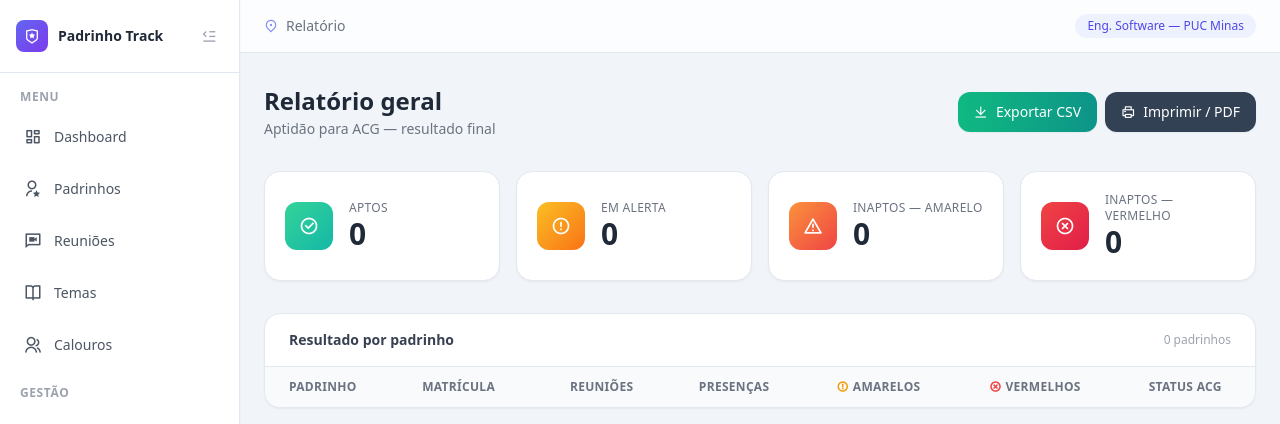
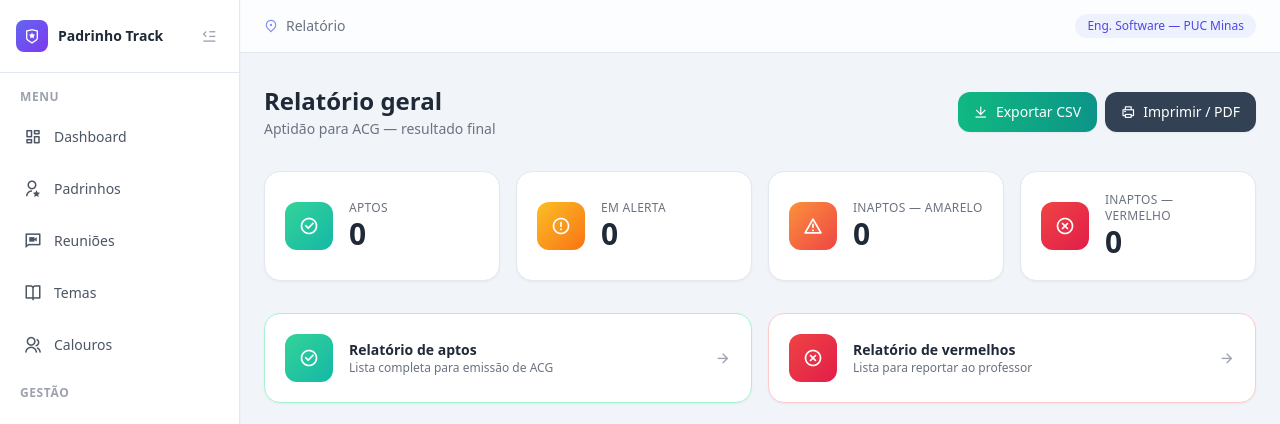
Before and after one commit to christiano-gonara/padrinho-track, a Flask app: page /relatorio in a window 1280 px wide. Shown: the top 424 px of the page. Run offline with Flask 3, Linux system fonts and the light colour scheme; data comes from the database, SQL or seed files in the repository; data that the repository does not hold is empty; some libraries are stand-ins or nearby versions.

Commit message:
feat: relatórios separados de aptos e vermelhos com exportação CSV

```diff
--- a/app.py
+++ b/app.py
@@ -303,6 +303,38 @@ def excluir_tema(tema_id):
     flash("Tema removido.", "success")
     return redirect(url_for("temas"))
 
+# ── Relatórios separados ───────────────────────────────────────────────────
+
+@app.route("/relatorio/aptos")
+def relatorio_aptos():
+    from models import get_relatorio_aptos
+    dados = get_relatorio_aptos()
+    return render_template("relatorio_aptos.html", dados=dados)
+
+@app.route("/relatorio/vermelhos")
+def relatorio_vermelhos():
+    from models import get_relatorio_vermelhos
+    dados = get_relatorio_vermelhos()
+    return render_template("relatorio_vermelhos.html", dados=dados)
+
+@app.route("/relatorio/aptos/exportar")
+def exportar_aptos():
+    from models import exportar_aptos_csv
+    from flask import send_file
+    import os
+    caminho = exportar_aptos_csv()
+    return send_file(os.path.abspath(caminho), mimetype="text/csv",
+                     as_attachment=True, download_name="relatorio_aptos.csv")
+
+@app.route("/relatorio/vermelhos/exportar")
+def exportar_vermelhos():
+    from models import exportar_vermelhos_csv
+    from flask import send_file
+    import os
+    caminho = exportar_vermelhos_csv()
+    return send_file(os.path.abspath(caminho), mimetype="text/csv",
+                     as_attachment=True, download_name="relatorio_vermelhos.csv")
+
 # ── Inicialização ──────────────────────────────────────────────────────────
 
 if __name__ == "__main__":
--- a/models.py
+++ b/models.py
@@ -367,3 +367,61 @@ def excluir_tema(tema_id):
     conn.execute("DELETE FROM temas WHERE id=?", (tema_id,))
     conn.commit()
     conn.close()
+
+def get_relatorio_aptos():
+    padrinhos = get_todos_padrinhos()
+    resultado = []
+    for p in padrinhos:
+        status = calcular_status(p["id"])
+        if status["status"] == "apto":
+            historico = get_historico_padrinho(p["id"])
+            resultado.append({
+                "padrinho": p,
+                "total_reunioes": len(historico["presencas"]),
+                "total_presentes": sum(1 for pr in historico["presencas"] if pr["presente"]),
+                "amarelos": status["amarelos"],
+                "vermelhos": status["vermelhos"],
+            })
+    return resultado
+
+def get_relatorio_vermelhos():
+    padrinhos = get_todos_padrinhos()
+    resultado = []
+    for p in padrinhos:
+        status = calcular_status(p["id"])
+        if status["status"] == "inapto_vermelho":
+            advertencias = get_advertencias_padrinho(p["id"])
+            vermelhos = [a for a in advertencias if a["tipo"] == "vermelho"]
+            resultado.append({
+                "padrinho": p,
+                "vermelhos": vermelhos,
+                "amarelos": status["amarelos"],
+                "total_vermelhos": status["vermelhos"],
+            })
+    return resultado
+
+def exportar_aptos_csv(caminho="instance/relatorio_aptos.csv"):
+    import pandas as pd
+    dados = get_relatorio_aptos()
+    rows = [{"Nome": d["padrinho"]["nome"], "Matrícula": d["padrinho"]["matricula"],
+             "Email": d["padrinho"]["email"] or "", "Turno": d["padrinho"]["turno"] or "",
+             "Reuniões": d["total_reunioes"], "Presenças": d["total_presentes"]} for d in dados]
+    pd.DataFrame(rows).to_csv(caminho, index=False, encoding="utf-8-sig")
+    return caminho
+
+def exportar_vermelhos_csv(caminho="instance/relatorio_vermelhos.csv"):
+    import pandas as pd
+    dados = get_relatorio_vermelhos()
+    rows = []
+    for d in dados:
+        for a in d["vermelhos"]:
+            rows.append({
+                "Nome": d["padrinho"]["nome"],
+                "Matrícula": d["padrinho"]["matricula"],
+                "Email": d["padrinho"]["email"] or "",
+                "Origem": a["origem"],
+                "Motivo": a["motivo"] or "",
+                "Data": a["data"],
+            })
+    pd.DataFrame(rows).to_csv(caminho, index=False, encoding="utf-8-sig")
+    return caminho
--- a/templates/relatorio.html
+++ b/templates/relatorio.html
@@ -67,6 +67,32 @@
       <p class="text-3xl font-bold text-gray-800 dark:text-gray-100">{{ inapto_verm | length }}</p>
     </div>
   </div>
+</div>
+
+<!-- Acesso rápido aos relatórios separados -->
+<div class="grid grid-cols-2 gap-4 mb-8">
+  <a href="/relatorio/aptos"
+     class="bg-white dark:bg-gray-900 rounded-2xl border border-emerald-200 dark:border-emerald-900 p-5 flex items-center gap-4 shadow-sm hover:shadow-md transition">
+    <div class="w-12 h-12 rounded-xl bg-gradient-to-br from-emerald-400 to-teal-500 flex items-center justify-center shrink-0">
+      <i class="ri-checkbox-circle-line text-white text-xl"></i>
+    </div>
+    <div>
+      <p class="text-sm font-semibold text-gray-800 dark:text-gray-100">Relatório de aptos</p>
+      <p class="text-xs text-gray-500 dark:text-gray-400">Lista completa para emissão de ACG</p>
+    </div>
+    <i class="ri-arrow-right-line text-gray-400 ml-auto"></i>
+  </a>
+  <a href="/relatorio/vermelhos"
+     class="bg-white dark:bg-gray-900 rounded-2xl border border-red-200 dark:border-red-900 p-5 flex items-center gap-4 shadow-sm hover:shadow-md transition">
+    <div class="w-12 h-12 rounded-xl bg-gradient-to-br from-red-500 to-rose-600 flex items-center justify-center shrink-0">
+      <i class="ri-close-circle-line text-white text-xl"></i>
+    </div>
+    <div>
+      <p class="text-sm font-semibold text-gray-800 dark:text-gray-100">Relatório de vermelhos</p>
+      <p class="text-xs text-gray-500 dark:text-gray-400">Lista para reportar ao professor</p>
+    </div>
+    <i class="ri-arrow-right-line text-gray-400 ml-auto"></i>
+  </a>
 </div>
 
 <!-- Tabela -->
```
Also changed, not shown: templates/relatorio_aptos.html (added, +81 -0 lines), templates/relatorio_vermelhos.html (added, +77 -0 lines).
